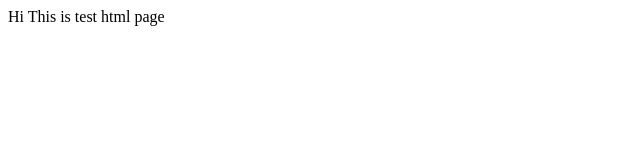
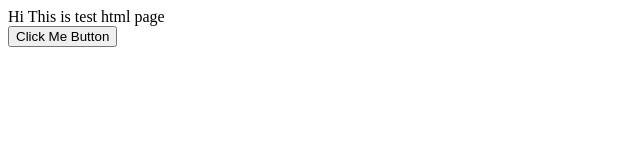
Before and after one commit to jitendrasoni/basic-html, a plain HTML site: page index.html in a window 1280 px wide. Shown: the whole page, without its empty margins (0-640 px from the left). Drawn offline with Linux system fonts and the light colour scheme.

Commit message:
adding basic html with inline javascript

```diff
--- a/index.html
+++ b/index.html
@@ -4,5 +4,7 @@
         </head>
     <body>
         Hi This is test html page
+        <br/>
+        <input type="button" value="Click Me Button" onclick="alert('test');">
     </body>
 </html>
```
